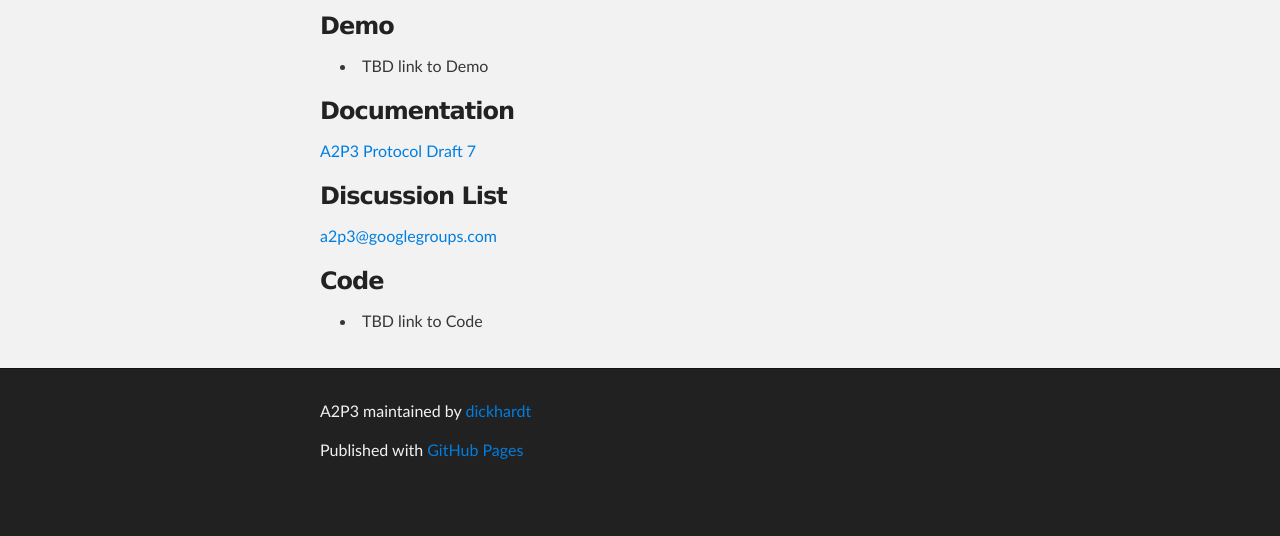
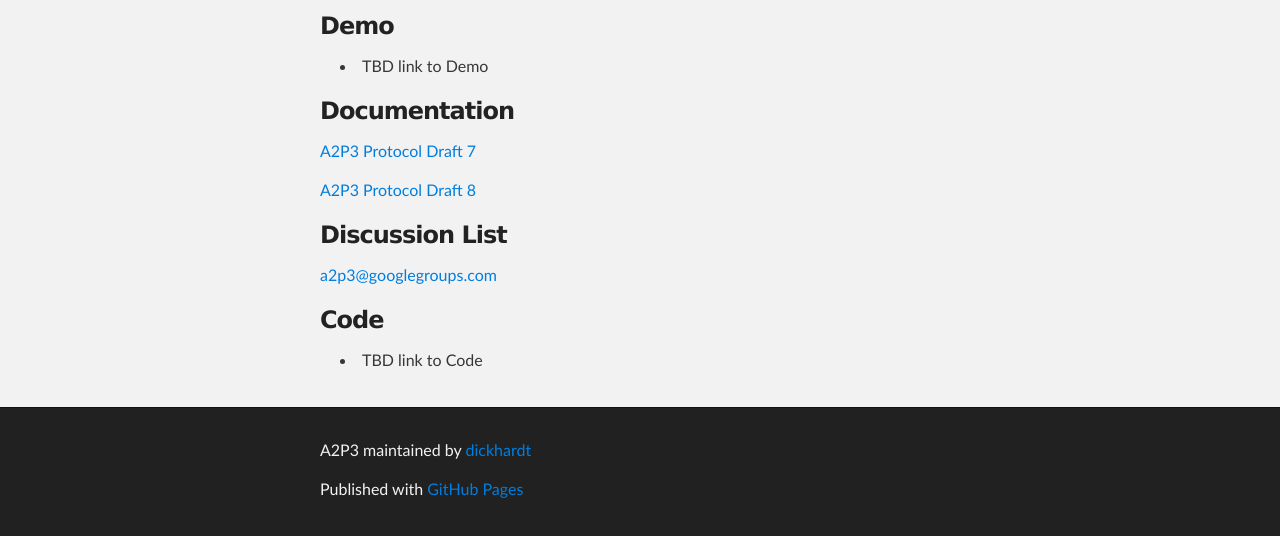
Before and after one commit to dickhardt/A2P3, a plain HTML site: page index.html in a window 1280 px wide. Shown: the part 288-824 px from the top of the page. Before the commit the page ends 800 px from the top, so only its background shows below. Drawn offline with Linux system fonts and the light colour scheme.

Commit message:
added draft 8

```diff
--- a/index.html
+++ b/index.html
@@ -38,6 +38,7 @@
 </ul><h3>Documentation</h3>
 
 <p><a href="PDFs/A2P3%20Protocol%20draft%207.pdf">A2P3 Protocol Draft 7</a></p>
+<p><a href="PDFs/A2P3%20Protocol%20draft%208.pdf">A2P3 Protocol Draft 8</a></p>
 
 <h3>Discussion List</h3>
 
```
Also changed, not shown: 1 other file.
